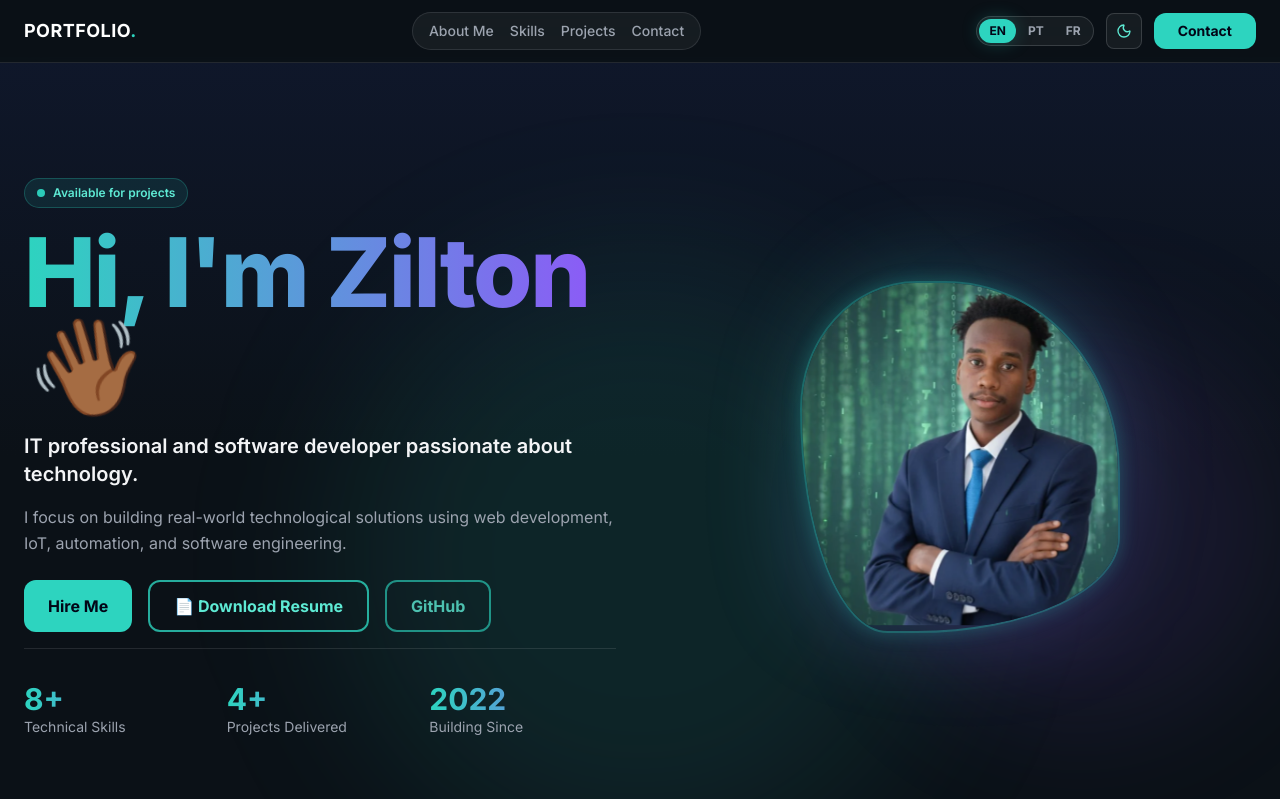
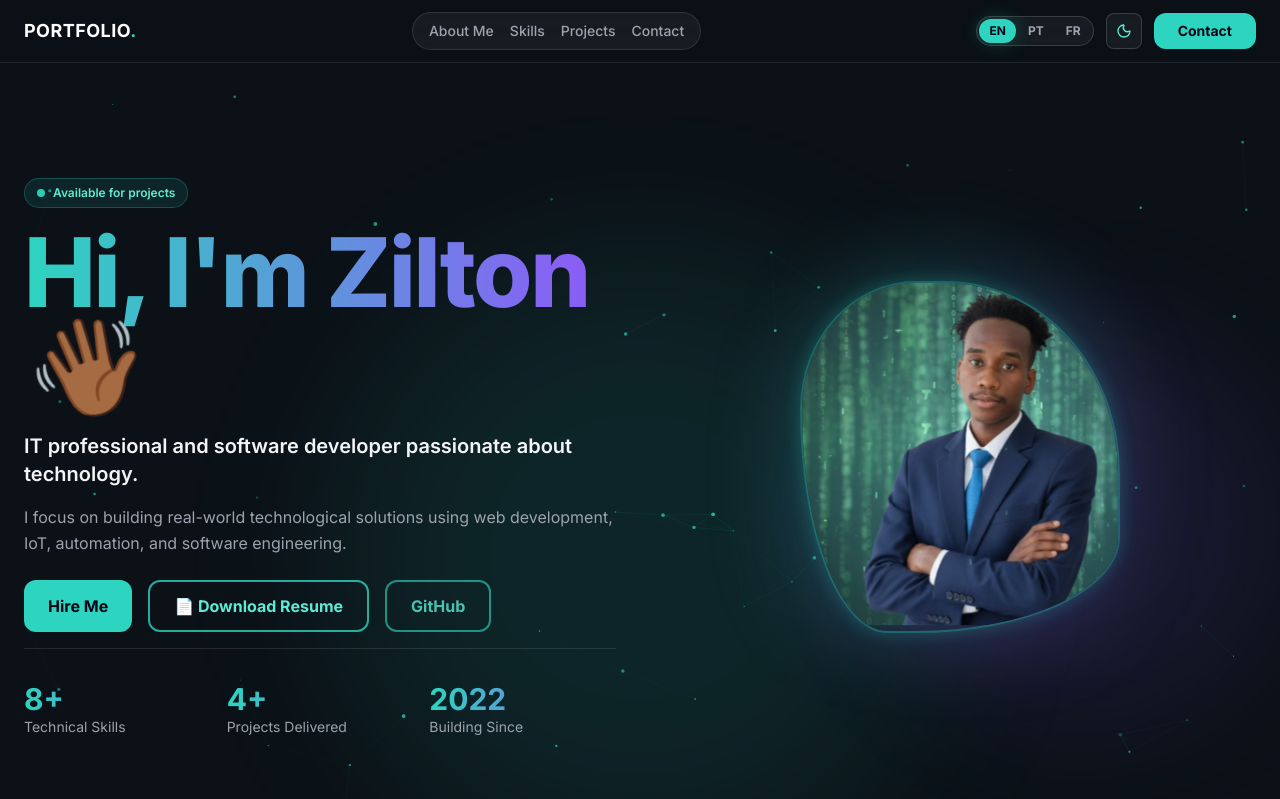
Before and after one commit to dev-zilton/portfolio, a React (Vite) app: page / in a window 1280 px wide. Shown: the top 799 px of the page. Built offline with nearby package versions, Linux system fonts and the light colour scheme.

Commit message:
fix: partículas visíveis acima do fundo

```diff
--- a/src/components/Hero.tsx
+++ b/src/components/Hero.tsx
@@ -18,11 +18,11 @@ export function Hero({ onContact }: HeroProps) {
     >
       {/* BACKGROUND LAYERS */}
       <ParticleBackground />
-      <div className="absolute inset-0 bg-gradient-to-b from-surface-elevated via-surface to-surface pointer-events-none" />
+
       <div className="absolute top-1/4 left-1/2 h-[600px] w-[600px] -translate-x-1/2 rounded-full bg-turquoise-400/10 blur-[80px] pointer-events-none" />
       <div className="absolute right-0 top-1/3 h-[400px] w-[400px] rounded-full bg-accent-purple/10 blur-[60px] pointer-events-none" />
 
-      <div className="relative mx-auto w-full max-w-7xl" style={{ zIndex: 1 }}>
+      <div className="relative mx-auto w-full max-w-7xl" style={{ zIndex: 2 }}>
         <div className="grid items-center gap-12 md:grid-cols-2">
           {/* TEXT */}
           <div className="order-2 space-y-4 md:order-1">
--- a/src/components/ParticleBackground.tsx
+++ b/src/components/ParticleBackground.tsx
@@ -36,7 +36,7 @@ export function ParticleBackground() {
         vx: (Math.random() - 0.5) * 0.4,
         vy: (Math.random() - 0.5) * 0.4,
         radius: Math.random() * 1.5 + 0.5,
-        opacity: Math.random() * 0.5 + 0.1,
+        opacity: Math.random() * 0.6 + 0.2,
       });
     }
 
@@ -66,7 +66,7 @@ export function ParticleBackground() {
             ctx.beginPath();
             ctx.moveTo(particles[i].x, particles[i].y);
             ctx.lineTo(particles[j].x, particles[j].y);
-            ctx.strokeStyle = `rgba(45, 212, 191, ${0.12 * (1 - dist / 120)})`;
+            ctx.strokeStyle = `rgba(45, 212, 191, ${0.2 * (1 - dist / 120)})`;
             ctx.lineWidth = 0.5;
             ctx.stroke();
           }
@@ -87,8 +87,15 @@ export function ParticleBackground() {
   return (
     <canvas
       ref={canvasRef}
-      className="pointer-events-none absolute inset-0 h-full w-full" style={{ zIndex: 0 }}
       aria-hidden="true"
+      style={{
+        position: "absolute",
+        inset: 0,
+        width: "100%",
+        height: "100%",
+        pointerEvents: "none",
+        zIndex: 1,
+      }}
     />
   );
 }
```
